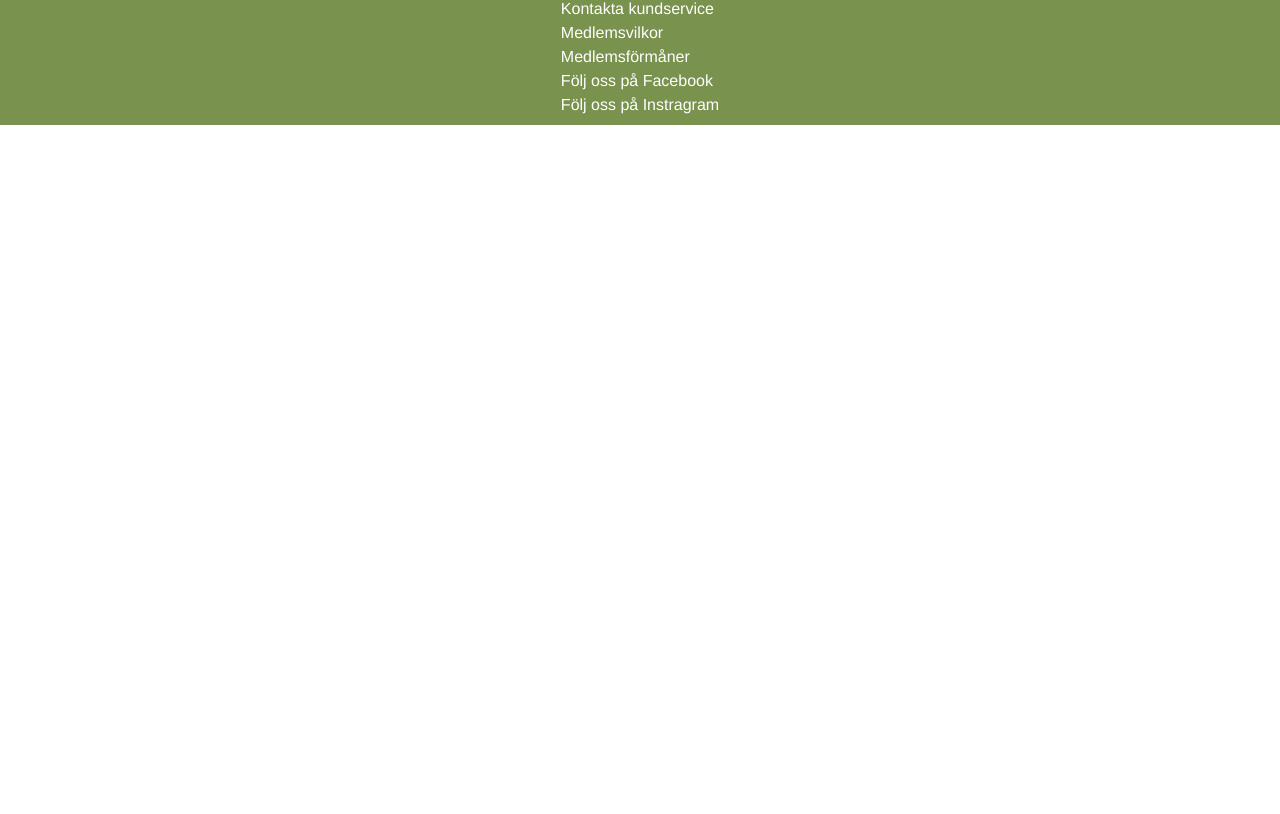
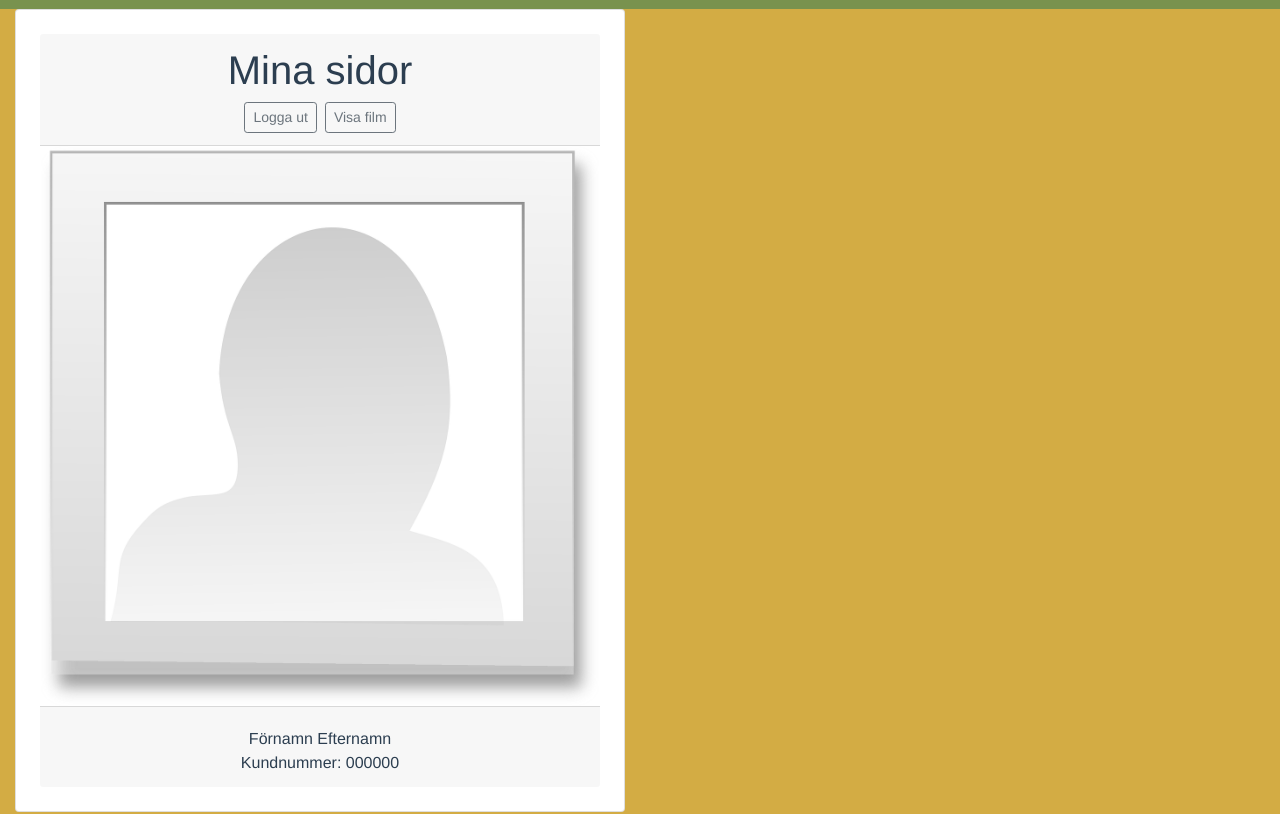
Before and after one commit to lutefisk-development/CastorImpar, a Vue app: page /mypages in a window 1280 px wide. Shown: the part 331-1145 px from the top of the page. Before the commit the page ends 800 px from the top, so only its background shows below. Built offline with nearby package versions, Linux system fonts and the light colour scheme.

Commit message:
Lagt till frontend för mina sidor

```diff
--- a/package.json
+++ b/package.json
@@ -8,7 +8,6 @@
     "lint": "vue-cli-service lint"
   },
   "dependencies": {
-    "axios": "^0.18.0",
     "bootstrap": "^4.2.1",
     "jquery": "^3.3.1",
     "moment": "^2.24.0",
--- /dev/null
+++ b/src/components/MyPagesComponent.vue
@@ -0,0 +1,62 @@
+<template>
+
+ <div class="MyPages">
+
+               <div class="col-md-6 col-sm-8 mt-4">
+          <section class="card mb-4 text-center">
+            <div class="card-mypage p-4">
+              <div class="card-header">
+                 <h1>Mina sidor</h1>
+                <a href="#" class="btn btn-outline-secondary btn-sm mx-1" role="button" aria-pressed="true">Logga ut</a>
+                <a href="#" class="btn btn-outline-secondary btn-sm mx-1" role="button" aria-pressed="true">Visa film</a>
+              </div>
+              <img class="card-img img-fluid" :src="profilbild" alt="profile-picture">
+              <div class="card-footer">
+                <p class="card-text pt-2">Förnamn Efternamn<br>Kundnummer: 000000</p>
+              </div>
+            </div>
+          </section>
+        </div>
+
+
+
+
+
+
+</div>
+
+
+</template>
+
+<style>
+
+.MyPages {
+	background-color: #d3ac44;
+}
+
+.poang, .table {
+    background-color: white;
+}
+
+.rubrik {
+    background-color: white;
+}
+
+h4{
+    padding: 10px;
+    margin-bottom: 0px;
+}
+
+</style>
+
+<script>
+import profilbild from "@/images/random.png"
+export default {
+    name: "MyPagesComponent",
+    data() {
+      return{
+        profilbild: profilbild
+      }
+    }
+}
+</script>
--- a/src/router.js
+++ b/src/router.js
@@ -37,7 +37,7 @@ export default new Router({
       // this generates a separate chunk (about.[hash].js) for this route
       // which is lazy-loaded when the route is visited.
       component: () =>
-        import( /* webpackChunkName: "about" */ "./views/MyPages.vue")
+        import( /* webpackChunkName: "mypages" */ "./views/MyPages.vue")
     },
     {
       path: "/confirmorder",
--- a/src/views/MyPages.vue
+++ b/src/views/MyPages.vue
@@ -1,5 +1,6 @@
 <template>
   <div class="MyPages">
+    <MyPagesComponent></MyPagesComponent>
     <Footer></Footer>
   </div>
 </template>
@@ -10,10 +11,12 @@
 
 <script>
 import Footer from '@/components/Footer.vue'
+import MyPagesComponent from '@/components/MyPagesComponent.vue'
 export default {
   name: 'MyPages',
   components: {
-    Footer
+    Footer,
+    MyPagesComponent
   }
 }
 </script>
```
Also changed, not shown: 1 other file (tests, documents, lock files or other folders).
